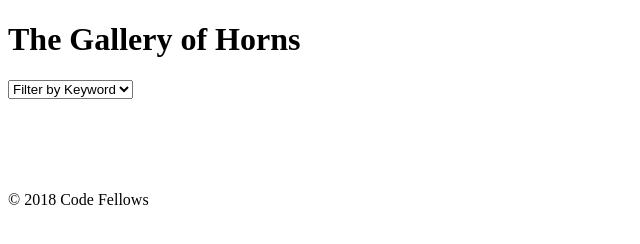
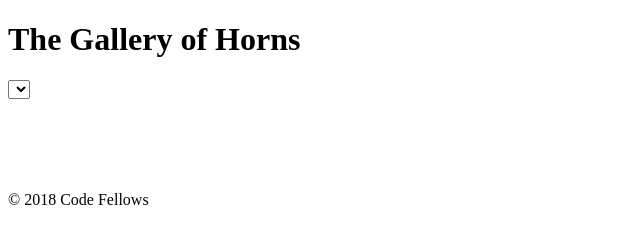
Before and after one commit to Jon-Ramer/lab-02, a plain HTML site: page index.html in a window 1280 px wide. Shown: the whole page, without its empty margins (0-640 px from the left). Drawn offline with nearby package versions, Linux system fonts and the light colour scheme; no server answers.

Commit message:
stashing changes

```diff
--- a/index.html
+++ b/index.html
@@ -7,20 +7,7 @@
   <body>
     <header>
       <h1>The Gallery of Horns</h1>
-      <select>
-        <option value="default">Filter by Keyword</option>
-        <option value="narwhal">Narwhal</option>
-        <option value="rhino">Rhino</option>
-        <option value="unicorn">Unicorn</option>
-        <option value="unilego">Unilego</option>
-        <option value="triceratops">Triceratops</option>
-        <option value="markhor">Markhor</option>
-        <option value="mouflon">Mouflon</option>
-        <option value="addax">Addax</option>
-        <option value="chameleon">Chameleon</option>
-        <option value="lizard">Lizard</option>
-        <option value="dragon">Dragon</option>
-    </select>
+      <select id="horny_animals"></select>
     </header>
     <main>
       <section id="photo-template">
--- a/js/app.js
+++ b/js/app.js
@@ -29,7 +29,13 @@ Animal.get_animal_data = function(){
   $.get('../data/page-1.json', 'json').then( data => {
     data.forEach(horn => new Animal(horn));
     all_animals.forEach(horn => horn.render());
-  })
+})
 }
 
-Animal.get_animal_data();
+$('select').on('change', function() {
+    select_value = $(this).val();
+    $('select').append('<option id="horny_animals"></option>');
+    $('#horny_animals').text(this.keyword);
+    $('#horny_animals').attr('id','')
+
+});
```
